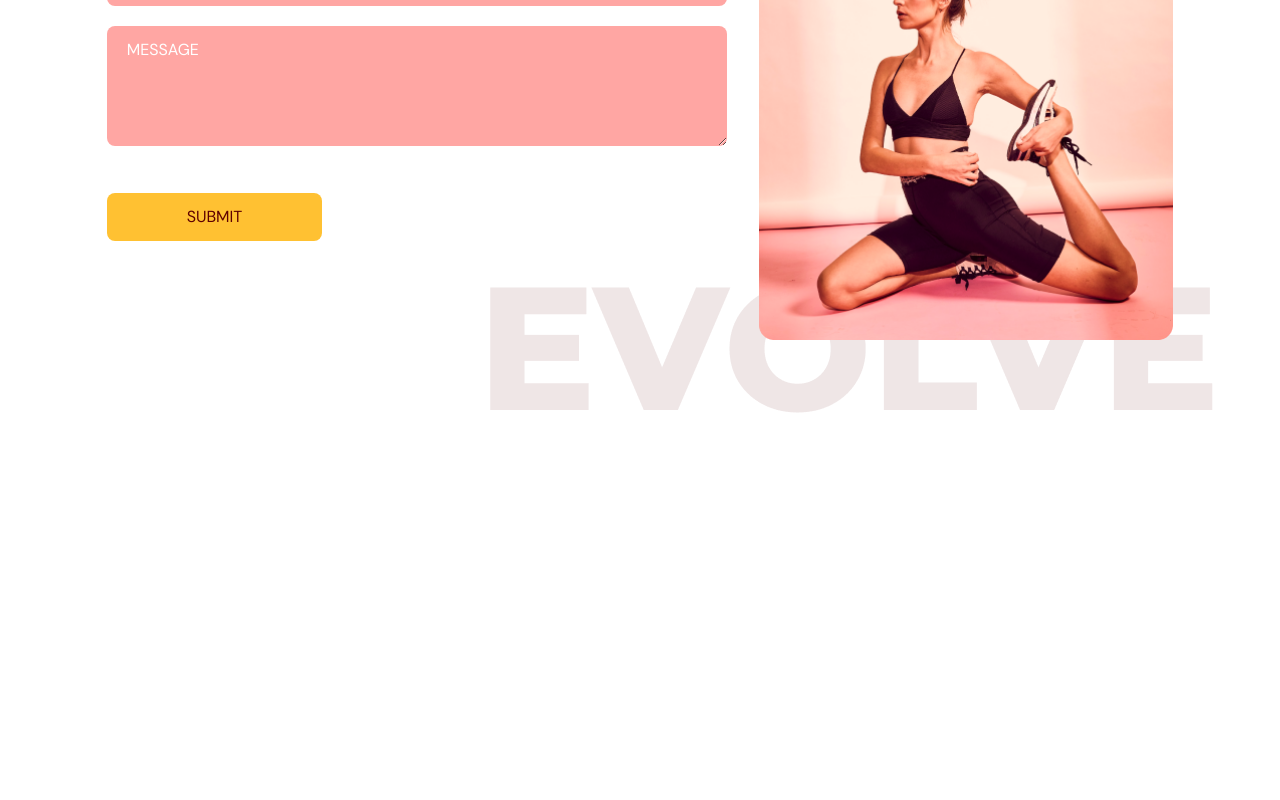
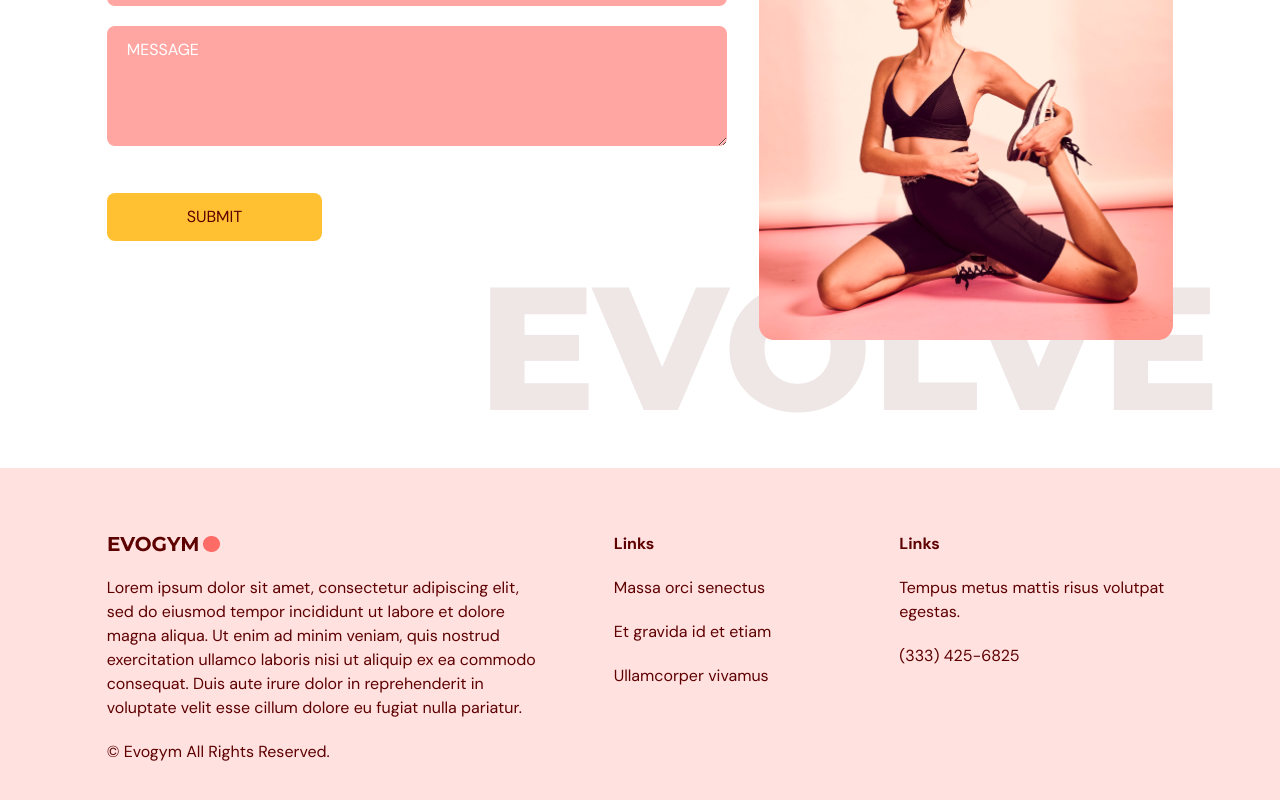
Before and after one commit to Mike5801/FitnessApp, a React (Vite) app in the folder fitness-app/: page / in a window 1280 px wide. Shown: the part 3436-4236 px from the top of the page. Before the commit the page ends 3904 px from the top, so only its background shows below. Built offline with nearby package versions, Linux system fonts and the light colour scheme.

Commit message:
add footer

```diff
--- a/fitness-app/src/App.tsx
+++ b/fitness-app/src/App.tsx
@@ -3,6 +3,7 @@
 import Benefits from "@/scenes/benefits";
 import OurClasses from "@/scenes/ourClasses";
 import ContactUs from "@/scenes/contactUs";
+import Footer from "@/scenes/footer";
 import { useEffect, useState } from "react";
 import { SelectedPage } from "@/shared/types";
 
@@ -34,6 +35,7 @@
         <Benefits setSelectedPage={ setSelectedPage } />
         <OurClasses setSelectedPage={ setSelectedPage } />
         <ContactUs setSelectedPage={ setSelectedPage } />
+        <Footer />
     </div>
   );
 };
--- /dev/null
+++ b/fitness-app/src/scenes/footer/index.tsx
@@ -0,0 +1,35 @@
+import Logo from "@/assets/Logo.png"
+
+type Props = {}
+
+const Footer = (props: Props) => {
+  return (
+    <footer className="bg-primary-100 py-16">
+      <div className="justify-center mx-auto w-5/6 gap-16 md:flex">
+        <div className="mt-16 basis-1/2 md:mt-0">
+          <img src={ Logo } alt="logo" />
+          <p className="my-5">
+            Lorem ipsum dolor sit amet, consectetur adipiscing elit, sed do eiusmod tempor incididunt ut labore et dolore magna aliqua.
+            Ut enim ad minim veniam, quis nostrud exercitation ullamco laboris nisi ut aliquip ex ea commodo consequat. Duis aute irure
+            dolor in reprehenderit in voluptate velit esse cillum dolore eu fugiat nulla pariatur.
+          </p>
+          <p>© Evogym All Rights Reserved.</p>
+        </div>
+        <div className="mt-16 basis-1/4 md:mt-0">
+          <h4 className="font-bold">Links</h4>
+          <p className="my-5">Massa orci senectus</p>
+          <p className="my-5">Et gravida id et etiam</p>
+          <p className="my-5">Ullamcorper vivamus</p>
+        </div>
+        <div>
+        <h4 className="font-bold">Links</h4>
+          <p className="my-5">Tempus metus mattis risus volutpat egestas.</p>
+          <p>(333) 425-6825</p>
+
+        </div>
+      </div>
+    </footer>
+  )
+}
+
+export default Footer
```
